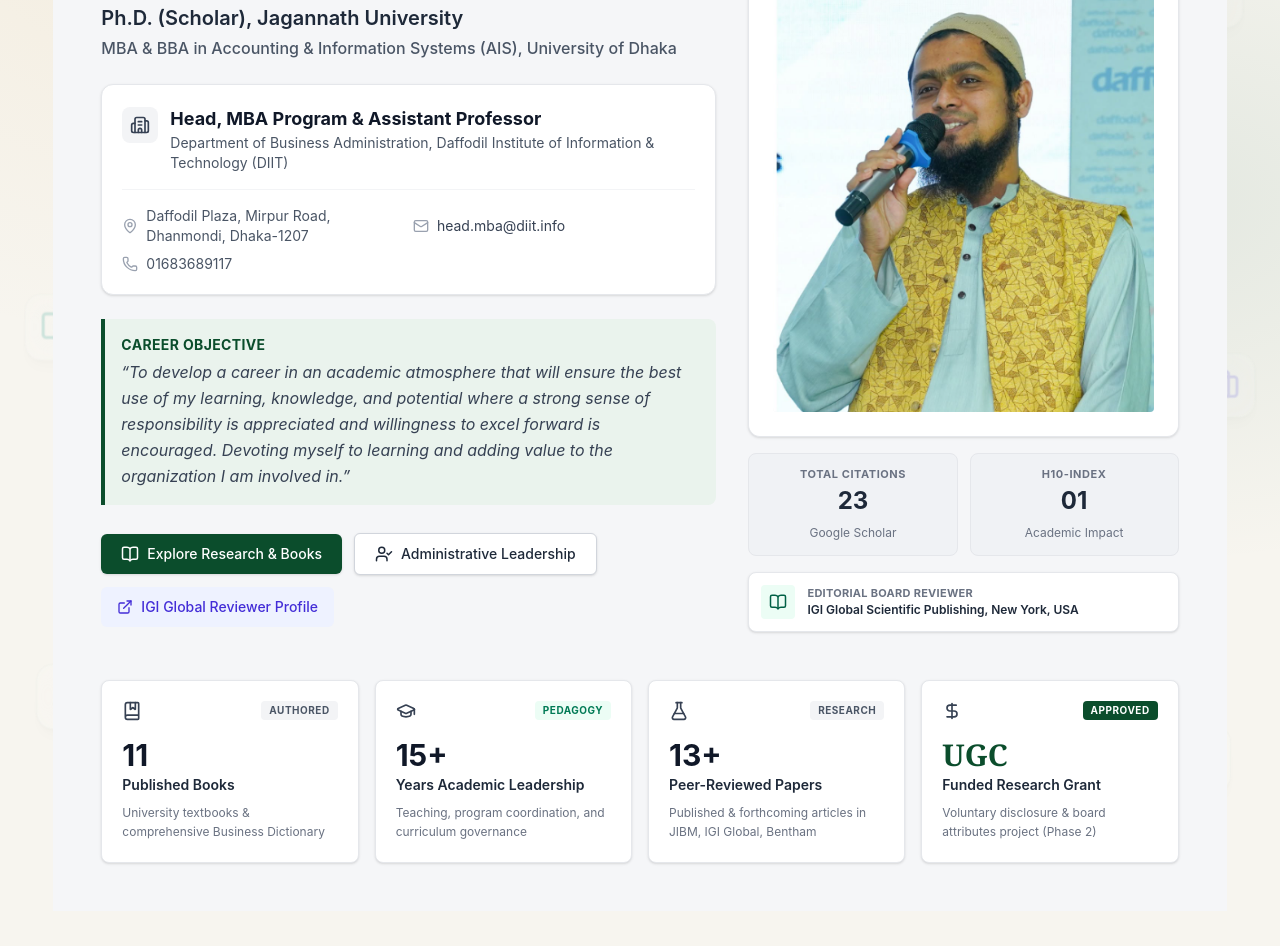
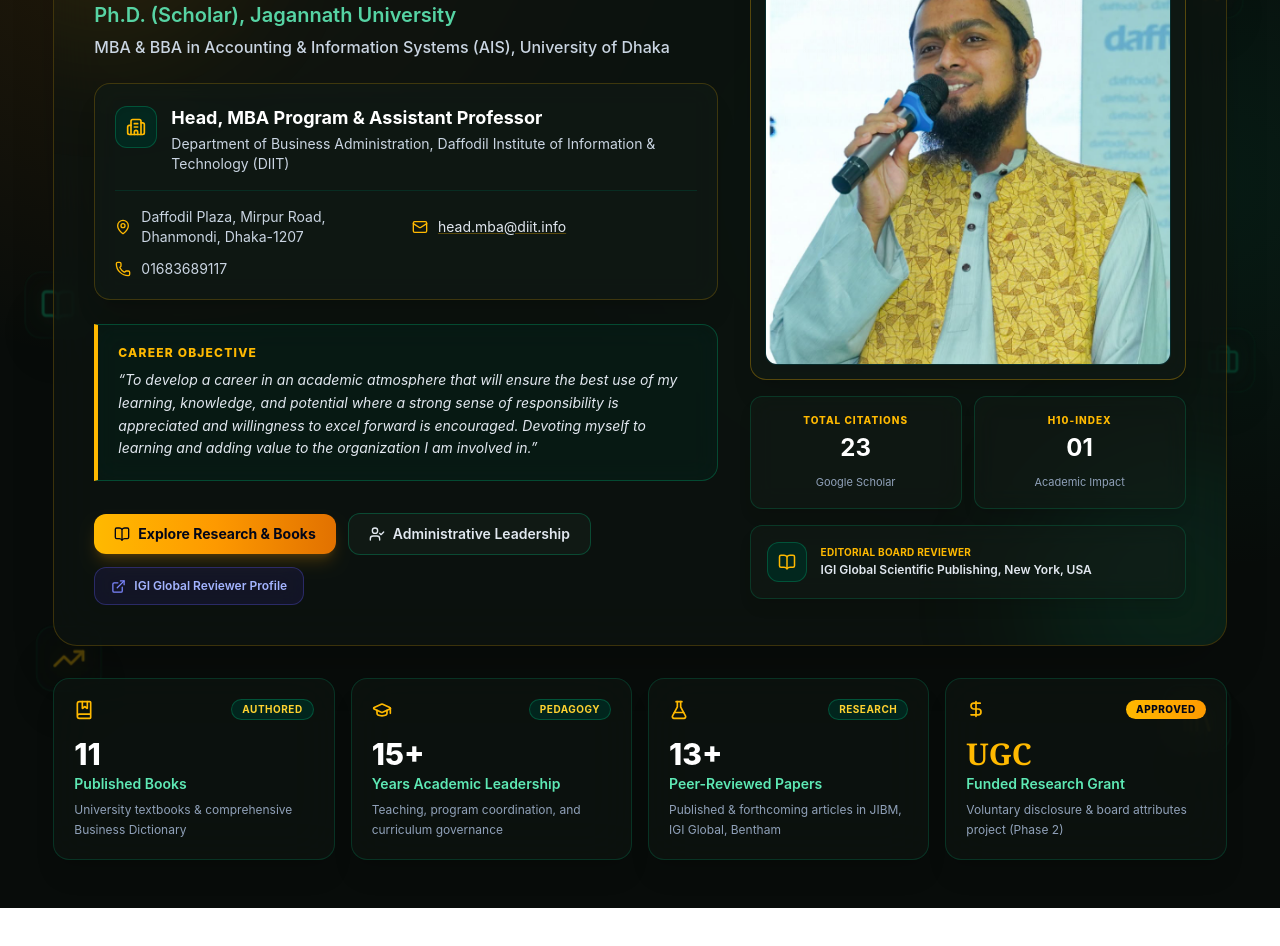
Before and after one commit to FrontFury/omor-faruk-client, a React (Vite) app: page / in a window 1280 px wide. Shown: the part 260-1206 px from the top of the page. After the commit the page ends 1168 px from the top, so only its background shows below. Built offline with nearby package versions, Linux system fonts and the light colour scheme.

Commit message:
Update Home Page & Overall theme

```diff
--- a/src/Layout/Main.jsx
+++ b/src/Layout/Main.jsx
@@ -17,22 +17,24 @@ import { profile } from "../data/profileData";
 // =====================================================
 const floatingAcademicIcons = [
   // Left Side Floating Stack
-  { Icon: GraduationCap, top: "15%", left: "3%", size: 32, color: "#2563EB", delay: 0 },   // Blue Accent
-  { Icon: BookOpen, top: "45%", left: "2%", size: 34, color: "#0D9488", delay: 1 },        // Teal Accent
-  { Icon: TrendingUp, top: "75%", left: "3%", size: 32, color: "#059669", delay: 2 },      // Emerald Accent
+  { Icon: GraduationCap, top: "15%", left: "3%", size: 32, color: "#f59e0b", delay: 0 },   // Amber Gold
+  { Icon: BookOpen, top: "45%", left: "2%", size: 34, color: "#10b981", delay: 1 },        // Emerald Green
+  { Icon: TrendingUp, top: "75%", left: "3%", size: 32, color: "#eab308", delay: 2 },      // Yellow Gold
 
   // Right Side Floating Stack
-  { Icon: Award, top: "18%", right: "3%", size: 32, color: "#D97706", delay: 1.5 },       // Amber Gold
-  { Icon: Briefcase, top: "50%", right: "2%", size: 32, color: "#4F46E5", delay: 0.8 },     // Indigo Accent
-  { Icon: Library, top: "80%", right: "4%", size: 34, color: "#0284C7", delay: 1.8 },       // Sky Blue
+  { Icon: Award, top: "18%", right: "3%", size: 32, color: "#d97706", delay: 1.5 },       // Dark Amber
+  { Icon: Briefcase, top: "50%", right: "2%", size: 32, color: "#059669", delay: 0.8 },     // Deep Emerald
+  { Icon: Library, top: "80%", right: "4%", size: 34, color: "#fbbf24", delay: 1.8 },       // Warm Gold
 ];
 
 const Main = () => {
   return (
-    <div className="relative flex min-h-screen flex-col justify-between overflow-hidden bg-[#f7f5ef] font-['Playfair_Display',serif] text-slate-800 selection:bg-emerald-900 selection:text-white">
+    <div className="relative flex min-h-screen flex-col justify-between overflow-hidden bg-[#080c0a] font-['Playfair_Display',serif] text-slate-100 selection:bg-amber-500 selection:text-slate-950">
 
-      <div className="pointer-events-none absolute inset-0 z-0 bg-[radial-gradient(ellipse_at_12%_8%,rgba(217,170,91,0.12),transparent_32%),radial-gradient(ellipse_at_90%_38%,rgba(28,102,77,0.09),transparent_34%)]" />
+      {/* Dark Obsidian & Emerald Radial Glow Backdrops */}
+      <div className="pointer-events-none absolute inset-0 z-0 bg-[radial-gradient(ellipse_at_12%_8%,rgba(217,119,6,0.15),transparent_35%),radial-gradient(ellipse_at_90%_38%,rgba(5,150,105,0.12),transparent_38%)]" />
 
+      {/* Floating Academic Icons Wrapper */}
       <div className="absolute inset-0 pointer-events-none z-0 overflow-hidden">
         {floatingAcademicIcons.map((item, idx) => {
           const AcademicIcon = item.Icon;
@@ -43,7 +45,7 @@ const Main = () => {
               animate={{
                 y: [-12, 12, -12],
                 scale: [1, 1.06, 1],
-                opacity: [0.08, 0.2, 0.08],
+                opacity: [0.15, 0.35, 0.15],
               }}
               transition={{
                 duration: 6 + (idx % 3),
@@ -57,12 +59,12 @@ const Main = () => {
                 left: item.left,
                 right: item.right,
               }}
-              className="hidden items-center justify-center rounded-2xl border border-emerald-900/10 bg-white/70 p-3.5 shadow-lg backdrop-blur-md lg:flex"
+              className="hidden items-center justify-center rounded-2xl border border-emerald-500/20 bg-[#0d1410]/80 p-3.5 shadow-2xl backdrop-blur-md lg:flex"
             >
               <AcademicIcon
                 size={item.size}
                 color={item.color}
-                style={{ filter: `drop-shadow(0 2px 8px ${item.color}33)` }}
+                style={{ filter: `drop-shadow(0 2px 10px ${item.color}55)` }}
               />
             </motion.div>
           );
@@ -76,8 +78,6 @@ const Main = () => {
         <Outlet />
       </main>
 
-
-
     </div>
   );
 };
--- a/src/pages/Home/Home.jsx
+++ b/src/pages/Home/Home.jsx
@@ -17,101 +17,109 @@ import ProfileImage from '../../assets/Home-Profile.png';
 
 const Home = () => {
   return (
-    <div className="w-full min-h-screen bg-[#f5f6f8] text-gray-800 p-4 sm:p-6 md:p-8 lg:p-12 font-sans">
+    <div className="w-full font-sans text-slate-100">
       <div className="w-full max-w-7xl mx-auto space-y-8">
 
-        {/* TOP SECTION: Main Profile & CV Card */}
-        <div className="grid grid-cols-1 lg:grid-cols-12 gap-8 items-start">
+        {/* MAIN FROSTED GLASS OVERLAY CONTAINER */}
+        <div className="relative overflow-hidden rounded-3xl border border-amber-400/20 bg-[#0d1410]/70 p-6 md:p-8 lg:p-10 shadow-2xl backdrop-blur-xl">
 
-          {/* LEFT COLUMN: Main Information */}
+          {/* Ambient Glow Effects Inside Card */}
+          <div className="pointer-events-none absolute -top-24 -left-24 h-72 w-72 rounded-full bg-amber-500/10 blur-3xl" />
+          <div className="pointer-events-none absolute -bottom-24 -right-24 h-72 w-72 rounded-full bg-emerald-500/10 blur-3xl" />
+
+          <div className="relative z-10 grid grid-cols-1 lg:grid-cols-12 gap-8 items-start">
+
+            {/* LEFT COLUMN: Profile Details */}
             <div className="lg:col-span-7 space-y-6">
 
-            {/* Top Pill / Badge */}
+              {/* Badge */}
               <div>
-              <span className="inline-flex items-center gap-2 px-3 py-1 bg-gray-200/80 text-gray-700 text-xs md:text-sm font-semibold rounded-md uppercase tracking-wider">
-                <span className="w-2 h-2 rounded-full bg-gray-500"></span>
+                <span className="inline-flex items-center gap-2 px-3.5 py-1.5 bg-emerald-950/60 border border-emerald-500/30 text-amber-300 text-xs font-semibold rounded-full uppercase tracking-wider shadow-lg shadow-emerald-950/40 backdrop-blur-md">
+                  <span className="w-2 h-2 rounded-full bg-amber-400 animate-pulse"></span>
                   Vice Principal (In-Charge) & Assistant Professor
                 </span>
               </div>
 
-            {/* Name and Degrees */}
-            <div className="space-y-1">
-              <h1 className="text-4xl md:text-5xl font-bold font-serif text-gray-900 tracking-tight">
+              {/* Name & Title */}
+              <div className="space-y-1.5">
+                <h1 className="text-4xl md:text-5xl font-extrabold font-serif tracking-tight">
+                  <span className="bg-gradient-to-r from-amber-200 via-amber-300 to-amber-100 bg-clip-text text-transparent drop-shadow-sm">
                     Md. Omar Faruk
+                  </span>
                 </h1>
-              <h2 className="text-lg md:text-xl font-semibold text-gray-800">
+                <h2 className="text-lg md:text-xl font-semibold text-emerald-300/90">
                   Ph.D. (Scholar), Jagannath University
                 </h2>
-              <p className="text-sm md:text-base text-gray-600 font-medium">
+                <p className="text-sm md:text-base text-slate-300 font-medium">
                   MBA & BBA in Accounting & Information Systems (AIS), University of Dhaka
                 </p>
               </div>
 
-            {/* Position Box */}
-            <div className="bg-white border border-gray-200 rounded-xl p-5 shadow-sm space-y-4">
-              <div className="flex items-start gap-3">
-                <div className="mt-0.5 p-2 bg-gray-100 rounded-lg text-gray-700">
+              {/* Position Card */}
+              <div className="rounded-2xl border border-amber-400/20 bg-[#121c17]/60 p-5 shadow-xl backdrop-blur-md space-y-4 hover:border-amber-400/30 transition duration-300">
+                <div className="flex items-start gap-3.5">
+                  <div className="mt-0.5 p-2.5 bg-emerald-950/80 border border-emerald-500/30 rounded-xl text-amber-400 shrink-0 shadow-inner">
                     <Building2 size={20} />
                   </div>
                   <div>
-                  <h3 className="text-base md:text-lg font-bold text-gray-900">
+                    <h3 className="text-base md:text-lg font-bold text-white">
                       Head, MBA Program & Assistant Professor
                     </h3>
-                  <p className="text-xs md:text-sm text-gray-600">
+                    <p className="text-xs md:text-sm text-slate-300 mt-0.5">
                       Department of Business Administration, Daffodil Institute of Information & Technology (DIIT)
                     </p>
                   </div>
                 </div>
 
-              <hr className="border-gray-100" />
+                <hr className="border-emerald-900/40" />
 
-              {/* Contact Information */}
-              <div className="grid grid-cols-1 sm:grid-cols-2 gap-2 text-xs md:text-sm text-gray-600">
-                <div className="flex items-center gap-2">
-                  <MapPin size={16} className="text-gray-400 shrink-0" />
+                {/* Contact Info */}
+                <div className="grid grid-cols-1 sm:grid-cols-2 gap-3 text-xs md:text-sm text-slate-300">
+                  <div className="flex items-center gap-2.5">
+                    <MapPin size={16} className="text-amber-400 shrink-0" />
                     <span>Daffodil Plaza, Mirpur Road, Dhanmondi, Dhaka-1207</span>
                   </div>
-                <div className="flex items-center gap-2">
-                  <Mail size={16} className="text-gray-400 shrink-0" />
-                  <a href="mailto:head.mba@diit.info" className="hover:underline text-gray-700">
+                  <div className="flex items-center gap-2.5">
+                    <Mail size={16} className="text-amber-400 shrink-0" />
+                    <a href="mailto:head.mba@diit.info" className="text-slate-200 hover:text-amber-300 transition underline decoration-amber-400/30">
                       head.mba@diit.info
                     </a>
                   </div>
-                <div className="flex items-center gap-2">
-                  <Phone size={16} className="text-gray-400 shrink-0" />
+                  <div className="flex items-center gap-2.5">
+                    <Phone size={16} className="text-amber-400 shrink-0" />
                     <span>01683689117</span>
                   </div>
                 </div>
               </div>
 
               {/* Career Objective */}
-            <div className="bg-[#eaf3ed] border-l-4 border-[#0b4d2c] p-4 rounded-r-lg">
-              <h4 className="text-sm font-bold text-[#0b4d2c] uppercase tracking-wide mb-1">
+              <div className="relative overflow-hidden rounded-r-2xl border-y border-r border-emerald-500/30 border-l-4 border-l-amber-400 bg-emerald-950/30 p-5 backdrop-blur-md">
+                <h4 className="text-xs font-extrabold text-amber-400 uppercase tracking-widest mb-2">
                   Career Objective
                 </h4>
-              <p className="italic text-gray-700 text-sm md:text-base leading-relaxed">
+                <p className="italic text-slate-200 text-xs md:text-sm leading-relaxed">
                   “To develop a career in an academic atmosphere that will ensure the best use of my learning, knowledge, and potential where a strong sense of responsibility is appreciated and willingness to excel forward is encouraged. Devoting myself to learning and adding value to the organization I am involved in.”
                 </p>
               </div>
 
               {/* Action Buttons */}
-            <div className="flex flex-wrap items-center gap-3 pt-1">
-              <button className="flex items-center gap-2 bg-[#0b4d2c] hover:bg-[#083820] text-white font-medium px-5 py-2.5 rounded-md text-sm transition shadow-sm">
-                <BookOpen size={18} />
+              <div className="flex flex-wrap items-center gap-3 pt-2">
+                <button className="flex items-center gap-2 bg-gradient-to-r from-amber-400 via-amber-500 to-amber-600 hover:from-amber-300 hover:to-amber-500 text-slate-950 font-bold px-5 py-2.5 rounded-xl text-xs md:text-sm transition-all duration-300 shadow-lg shadow-amber-500/20 hover:scale-[1.02]">
+                  <BookOpen size={16} />
                   Explore Research & Books
                 </button>
 
-              <button className="flex items-center gap-2 bg-white hover:bg-gray-50 text-gray-800 border border-gray-300 font-medium px-5 py-2.5 rounded-md text-sm transition shadow-sm">
-                <UserCheck size={18} />
+                <button className="flex items-center gap-2 bg-[#121c17]/80 hover:bg-emerald-950/80 text-slate-200 border border-emerald-500/30 font-semibold px-5 py-2.5 rounded-xl text-xs md:text-sm transition-all duration-300 hover:text-amber-300 backdrop-blur-md">
+                  <UserCheck size={16} />
                   Administrative Leadership
                 </button>
 
                 <div className="w-full sm:w-auto">
                   <a
                     href="#"
-                  className="inline-flex items-center gap-2 bg-indigo-50 hover:bg-indigo-100 text-indigo-700 font-medium px-4 py-2.5 rounded-md text-xs md:text-sm transition"
+                    className="inline-flex items-center gap-2 bg-indigo-950/40 border border-indigo-500/30 hover:bg-indigo-900/50 text-indigo-300 font-semibold px-4 py-2.5 rounded-xl text-xs transition-all duration-300 backdrop-blur-md"
                   >
-                  <ExternalLink size={16} />
+                    <ExternalLink size={15} className="text-indigo-400" />
                     IGI Global Reviewer Profile
                   </a>
                 </div>
@@ -119,124 +127,125 @@ const Home = () => {
 
             </div>
 
-          {/* RIGHT COLUMN: Image Preview & Metrics */}
+            {/* RIGHT COLUMN: Profile Image Frame & Citations */}
             <div className="lg:col-span-5 space-y-4 w-full">
 
               {/* Profile Image Frame Container */}
-            <div className="bg-white border-t-8 border-[#0b4d2c] rounded-b-xl shadow-sm overflow-hidden border border-gray-200 p-4 md:p-6 w-full">
-              {/* Full Width & Height Image Box */}
-              <div className="w-full h-80 sm:h-96 md:h-[450px] lg:h-[480px] bg-gray-50 rounded-sm relative overflow-hidden shadow-inner">
+              <div className="relative rounded-2xl border border-amber-400/30 bg-[#121c17]/60 p-3.5 shadow-xl backdrop-blur-md w-full">
+                <div className="w-full aspect-[4/4.5] bg-slate-900/80 rounded-xl overflow-hidden border border-emerald-900/40 shadow-inner">
                   <img
                     src={ProfileImage}
-                  alt="Academic Profile"
-                  className="w-full h-full object-cover object-center"
+                    alt="Md. Omar Faruk"
+                    className="w-full h-full object-cover object-center transition-transform duration-500 hover:scale-105"
                   />
                 </div>
               </div>
 
               {/* Citations & Impact Metrics */}
               <div className="grid grid-cols-2 gap-3 w-full">
-              <div className="bg-[#f0f2f5] p-3 rounded-lg text-center border border-gray-200">
-                <span className="text-[11px] font-bold text-gray-500 uppercase tracking-wider block">
+                <div className="rounded-xl border border-emerald-500/20 bg-[#121c17]/60 p-4 text-center backdrop-blur-md shadow-lg">
+                  <span className="text-[10px] font-extrabold text-amber-400 uppercase tracking-widest block">
                     Total Citations
                   </span>
-                <span className="text-2xl font-bold text-gray-800 my-0.5 block">23</span>
-                <span className="text-xs text-gray-500">Google Scholar</span>
+                  <span className="text-2xl font-bold text-white my-1 block">23</span>
+                  <span className="text-[11px] text-slate-400">Google Scholar</span>
                 </div>
 
-              <div className="bg-[#f0f2f5] p-3 rounded-lg text-center border border-gray-200">
-                <span className="text-[11px] font-bold text-gray-500 uppercase tracking-wider block">
+                <div className="rounded-xl border border-emerald-500/20 bg-[#121c17]/60 p-4 text-center backdrop-blur-md shadow-lg">
+                  <span className="text-[10px] font-extrabold text-amber-400 uppercase tracking-widest block">
                     h10-Index
                   </span>
-                <span className="text-2xl font-bold text-gray-800 my-0.5 block">01</span>
-                <span className="text-xs text-gray-500">Academic Impact</span>
+                  <span className="text-2xl font-bold text-white my-1 block">01</span>
+                  <span className="text-[11px] text-slate-400">Academic Impact</span>
                 </div>
               </div>
 
-            {/* Editorial Board Reviewer Box */}
-            <div className="bg-white border border-gray-200 rounded-lg p-3 flex items-center gap-3 shadow-sm w-full">
-              <div className="p-2 bg-emerald-50 rounded text-emerald-800 shrink-0">
+              {/* Editorial Board Reviewer Banner */}
+              <div className="rounded-xl border border-emerald-500/20 bg-[#121c17]/60 p-4 flex items-center gap-3.5 backdrop-blur-md shadow-lg w-full">
+                <div className="p-2.5 bg-emerald-950/80 border border-emerald-500/30 rounded-xl text-amber-400 shrink-0">
                   <BookOpen size={18} />
                 </div>
                 <div>
-                <span className="text-[11px] font-bold text-gray-500 uppercase tracking-wide block">
+                  <span className="text-[10px] font-bold text-amber-400 uppercase tracking-wide block">
                     Editorial Board Reviewer
                   </span>
-                <p className="text-xs font-semibold text-gray-800">
+                  <p className="text-xs font-semibold text-slate-200 mt-0.5">
                     IGI Global Scientific Publishing, New York, USA
                   </p>
                 </div>
               </div>
 
             </div>
+
+          </div>
         </div>
 
         {/* BOTTOM SECTION: Key Statistics Cards */}
-        <div className="grid grid-cols-1 sm:grid-cols-2 lg:grid-cols-4 gap-4 pt-4 w-full">
+        <div className="grid grid-cols-1 sm:grid-cols-2 lg:grid-cols-4 gap-4 w-full">
 
-          {/* Card 1: Authored Books */}
-          <div className="bg-white p-5 rounded-lg border border-gray-200 shadow-sm hover:shadow-md transition flex flex-col justify-between">
+          {/* Card 1 */}
+          <div className="rounded-2xl border border-emerald-500/20 bg-[#0d1410]/70 p-5 shadow-xl backdrop-blur-xl hover:border-amber-400/40 transition-all duration-300 flex flex-col justify-between group">
             <div className="flex items-center justify-between">
-              <BookMarked className="text-gray-700" size={20} />
-              <span className="bg-gray-100 text-gray-600 text-[10px] font-bold px-2 py-0.5 rounded tracking-wider uppercase">
+              <BookMarked className="text-amber-400 group-hover:scale-110 transition-transform" size={20} />
+              <span className="bg-emerald-950/80 border border-emerald-500/30 text-amber-300 text-[10px] font-bold px-2.5 py-0.5 rounded-full tracking-wider uppercase">
                 Authored
               </span>
             </div>
             <div className="mt-4">
-              <div className="text-3xl font-bold text-gray-900">11</div>
-              <p className="text-sm font-semibold text-gray-800 mt-0.5">Published Books</p>
-              <p className="text-xs text-gray-500 mt-2 leading-relaxed">
+              <div className="text-3xl font-extrabold text-white">11</div>
+              <p className="text-sm font-semibold text-emerald-300 mt-0.5">Published Books</p>
+              <p className="text-xs text-slate-400 mt-1.5 leading-relaxed">
                 University textbooks & comprehensive Business Dictionary
               </p>
             </div>
           </div>
 
-          {/* Card 2: Academic Leadership */}
-          <div className="bg-white p-5 rounded-lg border border-gray-200 shadow-sm hover:shadow-md transition flex flex-col justify-between">
+          {/* Card 2 */}
+          <div className="rounded-2xl border border-emerald-500/20 bg-[#0d1410]/70 p-5 shadow-xl backdrop-blur-xl hover:border-amber-400/40 transition-all duration-300 flex flex-col justify-between group">
             <div className="flex items-center justify-between">
-              <GraduationCap className="text-gray-700" size={20} />
-              <span className="bg-emerald-50 text-emerald-700 text-[10px] font-bold px-2 py-0.5 rounded tracking-wider uppercase">
+              <GraduationCap className="text-amber-400 group-hover:scale-110 transition-transform" size={20} />
+              <span className="bg-emerald-950/80 border border-emerald-500/30 text-amber-300 text-[10px] font-bold px-2.5 py-0.5 rounded-full tracking-wider uppercase">
                 Pedagogy
               </span>
             </div>
             <div className="mt-4">
-              <div className="text-3xl font-bold text-gray-900">15+</div>
-              <p className="text-sm font-semibold text-gray-800 mt-0.5">Years Academic Leadership</p>
-              <p className="text-xs text-gray-500 mt-2 leading-relaxed">
+              <div className="text-3xl font-extrabold text-white">15+</div>
+              <p className="text-sm font-semibold text-emerald-300 mt-0.5">Years Academic Leadership</p>
+              <p className="text-xs text-slate-400 mt-1.5 leading-relaxed">
                 Teaching, program coordination, and curriculum governance
               </p>
             </div>
           </div>
 
-          {/* Card 3: Peer-Reviewed Papers */}
-          <div className="bg-white p-5 rounded-lg border border-gray-200 shadow-sm hover:shadow-md transition flex flex-col justify-between">
+          {/* Card 3 */}
+          <div className="rounded-2xl border border-emerald-500/20 bg-[#0d1410]/70 p-5 shadow-xl backdrop-blur-xl hover:border-amber-400/40 transition-all duration-300 flex flex-col justify-between group">
             <div className="flex items-center justify-between">
-              <FlaskConical className="text-gray-700" size={20} />
-              <span className="bg-gray-100 text-gray-600 text-[10px] font-bold px-2 py-0.5 rounded tracking-wider uppercase">
+              <FlaskConical className="text-amber-400 group-hover:scale-110 transition-transform" size={20} />
+              <span className="bg-emerald-950/80 border border-emerald-500/30 text-amber-300 text-[10px] font-bold px-2.5 py-0.5 rounded-full tracking-wider uppercase">
                 Research
               </span>
             </div>
             <div className="mt-4">
-              <div className="text-3xl font-bold text-gray-900">13+</div>
-              <p className="text-sm font-semibold text-gray-800 mt-0.5">Peer-Reviewed Papers</p>
-              <p className="text-xs text-gray-500 mt-2 leading-relaxed">
+              <div className="text-3xl font-extrabold text-white">13+</div>
+              <p className="text-sm font-semibold text-emerald-300 mt-0.5">Peer-Reviewed Papers</p>
+              <p className="text-xs text-slate-400 mt-1.5 leading-relaxed">
                 Published & forthcoming articles in JIBM, IGI Global, Bentham
               </p>
             </div>
           </div>
 
-          {/* Card 4: Funded Research Grant */}
-          <div className="bg-white p-5 rounded-lg border border-gray-200 shadow-sm hover:shadow-md transition flex flex-col justify-between">
+          {/* Card 4 */}
+          <div className="rounded-2xl border border-emerald-500/20 bg-[#0d1410]/70 p-5 shadow-xl backdrop-blur-xl hover:border-amber-400/40 transition-all duration-300 flex flex-col justify-between group">
             <div className="flex items-center justify-between">
-              <DollarSign className="text-gray-700" size={20} />
-              <span className="bg-[#0b4d2c] text-white text-[10px] font-bold px-2 py-0.5 rounded tracking-wider uppercase">
+              <DollarSign className="text-amber-400 group-hover:scale-110 transition-transform" size={20} />
+              <span className="bg-gradient-to-r from-amber-400 to-amber-500 text-slate-950 text-[10px] font-extrabold px-2.5 py-0.5 rounded-full tracking-wider uppercase">
                 Approved
               </span>
             </div>
             <div className="mt-4">
-              <div className="text-3xl font-serif font-bold text-[#0b4d2c]">UGC</div>
-              <p className="text-sm font-semibold text-gray-800 mt-0.5">Funded Research Grant</p>
-              <p className="text-xs text-gray-500 mt-2 leading-relaxed">
+              <div className="text-3xl font-serif font-extrabold text-amber-400">UGC</div>
+              <p className="text-sm font-semibold text-emerald-300 mt-0.5">Funded Research Grant</p>
+              <p className="text-xs text-slate-400 mt-1.5 leading-relaxed">
                 Voluntary disclosure & board attributes project (Phase 2)
               </p>
             </div>
```
Also changed, not shown: src/pages/Academics/Academics.jsx (+58 -19 lines). Lines whose indentation alone changed are shown as unchanged.
